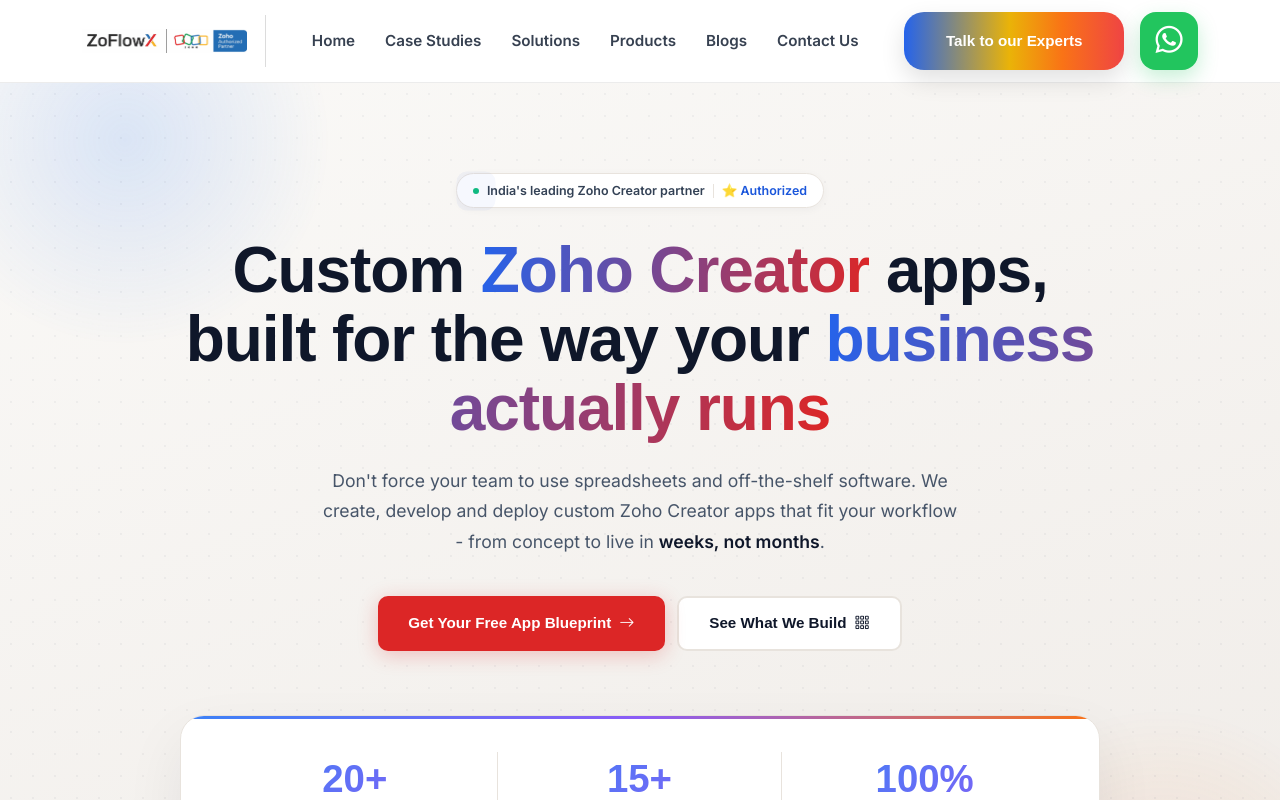
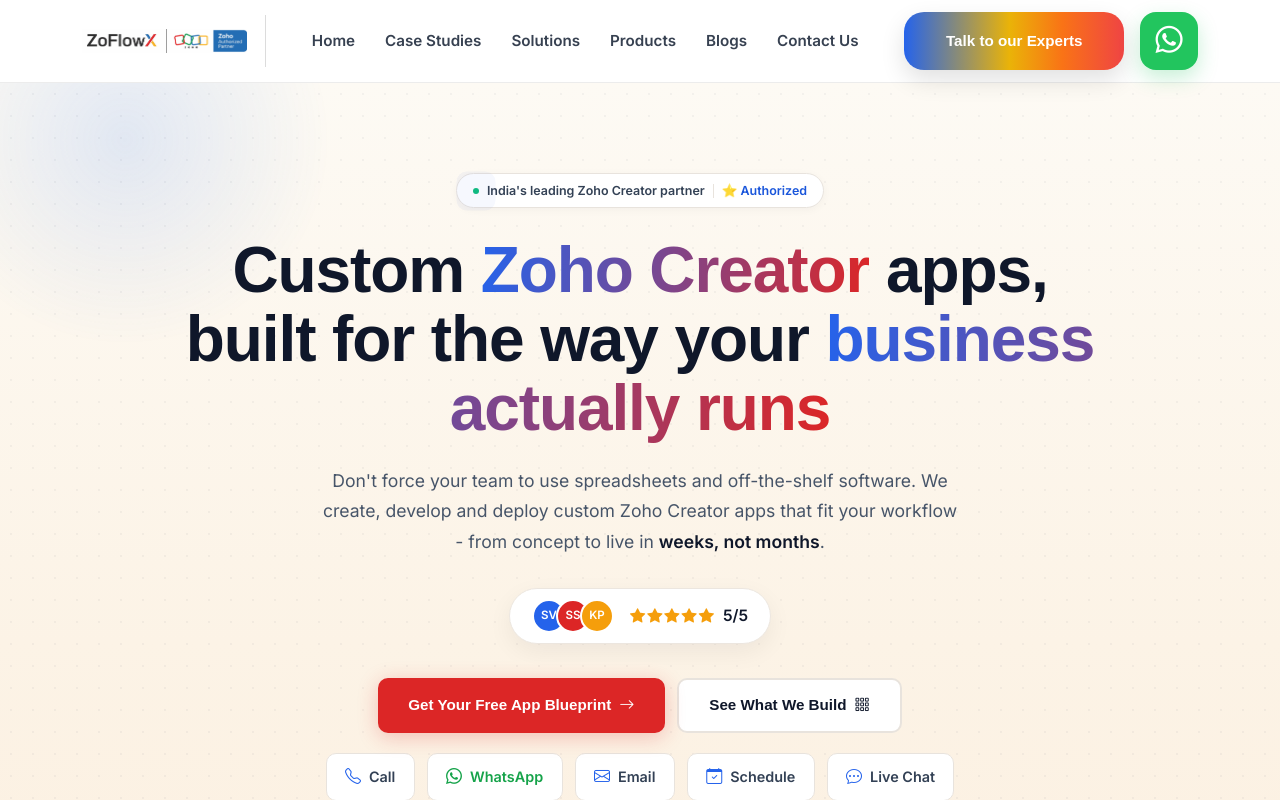
Before and after one commit to Rahsin-07/Zoho-Creator-Custom-Apps, a Next.js app: page /zoho-creator-custom-apps in a window 1280 px wide. Shown: the top 800 px of the page. Built offline with nearby package versions, Linux system fonts and the light colour scheme.

Commit message:
first commit

```diff
--- a/components/Hero.jsx
+++ b/components/Hero.jsx
@@ -7,15 +7,18 @@
   { num: 100, suffix: '%', label: 'Transparency at every step' },
 ]
 
-const workflowChips = [
-  { label: 'Approvals', icon: 'bi-check2-circle', x: '6%',  y: '18%', delay: 0 },
-  { label: 'Inventory', icon: 'bi-boxes',         x: '82%', y: '14%', delay: 0.4 },
-  { label: 'HR & Onboarding', icon: 'bi-person-vcard', x: '3%', y: '62%', delay: 0.8 },
-  { label: 'Field Service', icon: 'bi-geo-alt',   x: '86%', y: '60%', delay: 0.2 },
-  { label: 'CRM Add-ons', icon: 'bi-diagram-3',   x: '14%', y: '82%', delay: 0.6 },
-  { label: 'Partner Portals', icon: 'bi-shield-lock', x: '78%', y: '84%', delay: 1.0 },
-  { label: 'Deluge', icon: 'bi-code-slash',       x: '92%', y: '38%', delay: 1.2 },
-  { label: 'Zoho Books', icon: 'bi-journal-text', x: '0%',  y: '40%', delay: 1.4 },
+const reviewers = [
+  { t: 'SV', c: '#2563eb' },
+  { t: 'SS', c: '#dc2626' },
+  { t: 'KP', c: '#f59e0b' },
+]
+
+const contactBtns = [
+  { label: 'Call', icon: 'bi-telephone', href: 'tel:+918190009222' },
+  { label: 'WhatsApp', icon: 'bi-whatsapp', href: 'https://wa.me/918190009222', accent: '#16a34a' },
+  { label: 'Email', icon: 'bi-envelope', href: 'mailto:info@zoflowx.com' },
+  { label: 'Schedule', icon: 'bi-calendar-check', href: 'https://arul-zoflowx.zohobookings.in/#/Zoho_Consultation' },
+  { label: 'Live Chat', icon: 'bi-chat-dots', href: '#' },
 ]
 
 export default function Hero() {
@@ -44,33 +47,11 @@
   }, [])
 
   return (
-    <section id="hero" style={{ background: 'linear-gradient(160deg,#faf9f7 0%,#f0ece8 100%)', padding: '90px 0 80px', position: 'relative', overflow: 'hidden' }}>
+    <section id="hero" style={{ background: 'linear-gradient(180deg,#fdfaf4 0%,#fcf3e6 55%,#fbeede 100%)', padding: '90px 0 80px', position: 'relative', overflow: 'hidden' }}>
       {/* gradient blobs */}
-      <div aria-hidden style={{ position: 'absolute', width: 480, height: 480, top: -180, left: -120, background: 'radial-gradient(circle at center, rgba(59,130,246,0.16), transparent 60%)', animation: 'blob-drift 14s ease-in-out infinite', pointerEvents: 'none' }} />
+      <div aria-hidden style={{ position: 'absolute', width: 480, height: 480, top: -180, left: -120, background: 'radial-gradient(circle at center, rgba(59,130,246,0.14), transparent 60%)', animation: 'blob-drift 14s ease-in-out infinite', pointerEvents: 'none' }} />
       <div aria-hidden style={{ position: 'absolute', width: 520, height: 520, bottom: -220, right: -160, background: 'radial-gradient(circle at center, rgba(249,115,22,0.12), transparent 60%)', animation: 'blob-drift 18s ease-in-out infinite reverse', pointerEvents: 'none' }} />
       <div aria-hidden style={{ position: 'absolute', inset: 0, opacity: 0.5 }} className="dot-grid" />
-
-      {/* Floating workflow chips */}
-      {/* <div aria-hidden style={{ position: 'absolute', inset: 0, pointerEvents: 'none', overflow: 'hidden' }}>
-        {workflowChips.map((c, i) => (
-          <div key={c.label}
-            className="d-none d-md-inline-flex"
-            style={{
-              position: 'absolute', left: c.x, top: c.y,
-              background: 'rgba(255,255,255,0.85)', backdropFilter: 'blur(6px)',
-              border: '1px solid #e8e3dd', borderRadius: 999, padding: '7px 14px',
-              fontSize: '0.78rem', fontFamily: 'Inter,sans-serif', fontWeight: 600,
-              color: '#334155', opacity: 0.92,
-              boxShadow: '0 6px 20px rgba(15,23,42,0.06)',
-              alignItems: 'center', gap: 8,
-              animation: `float-y ${5 + (i % 3) * 1.2}s ease-in-out ${c.delay}s infinite`,
-              whiteSpace: 'nowrap',
-            }}>
-            <i className={`bi ${c.icon}`} style={{ color: i % 2 ? '#f97316' : '#1a56db', fontSize: '0.9rem' }} />
-            {c.label}
-          </div>
-        ))}
-      </div> */}
 
       <div className="container position-relative text-center" style={{ zIndex: 2 }}>
         {/* Badge */}
@@ -89,11 +70,40 @@
           built for the way your <span className="grad-blue-red">business actually runs</span>
         </h1>
 
-        <p style={{ fontSize: '1.1rem', color: '#475569', maxWidth: 640, margin: '0 auto 38px', lineHeight: 1.75, fontFamily: 'Inter,sans-serif' }}>
+        <p style={{ fontSize: '1.1rem', color: '#475569', maxWidth: 640, margin: '0 auto 30px', lineHeight: 1.75, fontFamily: 'Inter,sans-serif' }}>
           Don't force your team to use spreadsheets and off-the-shelf software. We create, develop and deploy custom Zoho Creator apps that fit your workflow - from concept to live in <strong style={{ color: '#0f172a' }}>weeks, not months</strong>.
         </p>
 
-        <div style={{ display: 'flex', justifyContent: 'center', gap: 12, flexWrap: 'wrap', marginBottom: 64 }}>
+        {/* Review pill */}
+        <div style={{ marginBottom: 34, display: 'flex', justifyContent: 'center' }}>
+          <div style={{
+            display: 'inline-flex', alignItems: 'center', gap: 16,
+            background: '#fff', border: '1px solid #ece6df', borderRadius: 999,
+            padding: '10px 22px', boxShadow: '0 8px 24px rgba(15,23,42,0.06)',
+          }}>
+            {/* Avatars */}
+            <div style={{ display: 'flex' }}>
+              {reviewers.map((a, i) => (
+                <span key={a.t} style={{
+                  width: 34, height: 34, borderRadius: '50%', background: a.c,
+                  color: '#fff', fontSize: '0.72rem', fontWeight: 700, fontFamily: 'Inter,sans-serif',
+                  display: 'inline-flex', alignItems: 'center', justifyContent: 'center',
+                  border: '2px solid #fff', marginLeft: i === 0 ? 0 : -10,
+                }}>{a.t}</span>
+              ))}
+            </div>
+            {/* Stars + rating */}
+            <div style={{ display: 'flex', alignItems: 'center', gap: 9 }}>
+              <span style={{ display: 'inline-flex', gap: 2, color: '#f59e0b' }}>
+                {[...Array(5)].map((_, i) => <i key={i} className="bi bi-star-fill" style={{ fontSize: '0.95rem' }} />)}
+              </span>
+              <span style={{ fontFamily: 'Inter,sans-serif', fontWeight: 700, color: '#0f172a', fontSize: '0.98rem' }}>5/5</span>
+            </div>
+          </div>
+        </div>
+
+        {/* Primary CTAs */}
+        <div style={{ display: 'flex', justifyContent: 'center', gap: 12, flexWrap: 'wrap', marginBottom: 20 }}>
           <a href="https://arul-zoflowx.zohobookings.in/#/Zoho_Consultation" target="_blank" rel="noreferrer" className="btn-gradient ahover" style={{ padding: '0.85rem 1.9rem', fontSize: '0.95rem' }}>
             Get Your Free App Blueprint <i className="bi bi-arrow-right" />
           </a>
@@ -103,6 +113,28 @@
           >
             See What We Build <i className="bi bi-grid-3x3-gap" />
           </a>
+        </div>
+
+        {/* Contact buttons */}
+        <div style={{ display: 'flex', justifyContent: 'center', gap: 12, flexWrap: 'wrap', marginBottom: 64 }}>
+          {contactBtns.map(b => (
+            <a key={b.label} href={b.href}
+              target={b.href.startsWith('http') ? '_blank' : undefined}
+              rel={b.href.startsWith('http') ? 'noreferrer' : undefined}
+              style={{
+                display: 'inline-flex', alignItems: 'center', gap: 8,
+                background: '#fff', border: '1px solid #e8e3dd', borderRadius: 10,
+                padding: '0.6rem 1.15rem', fontFamily: 'Inter,sans-serif', fontWeight: 600,
+                fontSize: '0.9rem', color: b.accent || '#334155', textDecoration: 'none',
+                transition: 'all 0.2s',
+              }}
+              onMouseEnter={e => { e.currentTarget.style.borderColor = b.accent || '#0f172a'; e.currentTarget.style.transform = 'translateY(-2px)'; e.currentTarget.style.boxShadow = '0 6px 18px rgba(15,23,42,0.08)' }}
+              onMouseLeave={e => { e.currentTarget.style.borderColor = '#e8e3dd'; e.currentTarget.style.transform = ''; e.currentTarget.style.boxShadow = 'none' }}
+            >
+              <i className={`bi ${b.icon}`} style={{ fontSize: '1rem', color: b.accent || '#2563eb' }} />
+              {b.label}
+            </a>
+          ))}
         </div>
 
         {/* Stats - premium glass card */}
```
